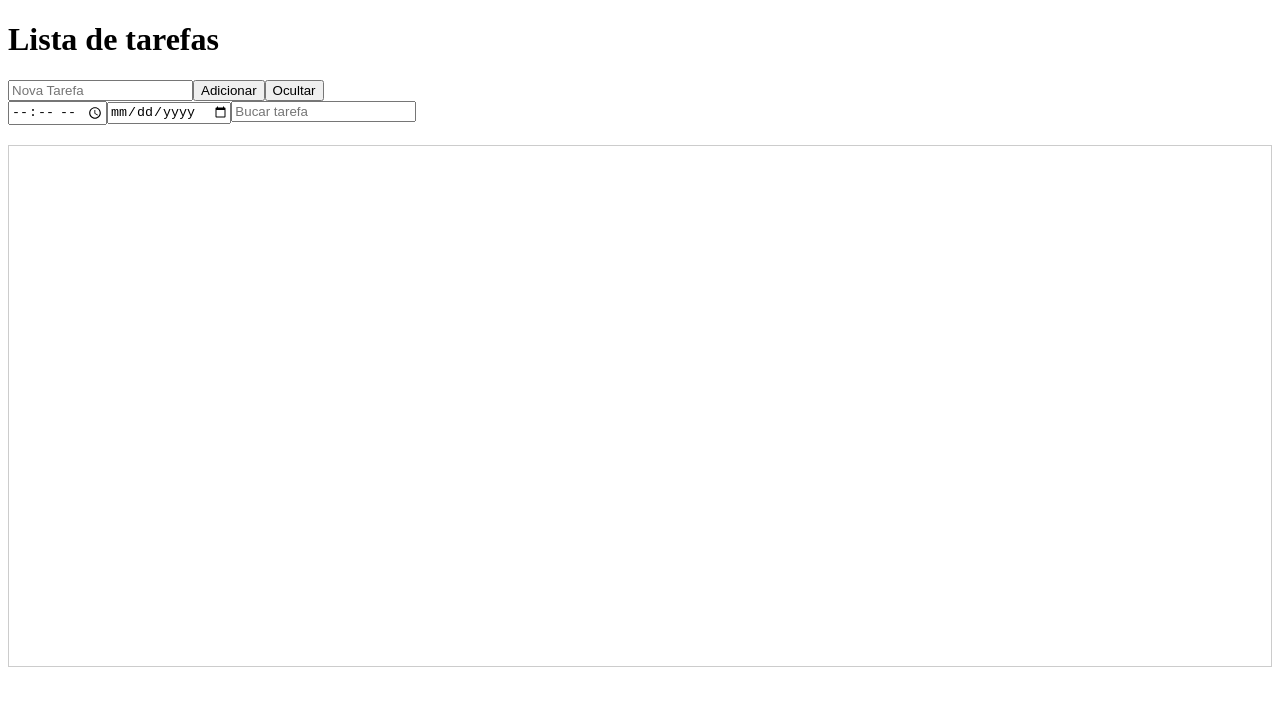
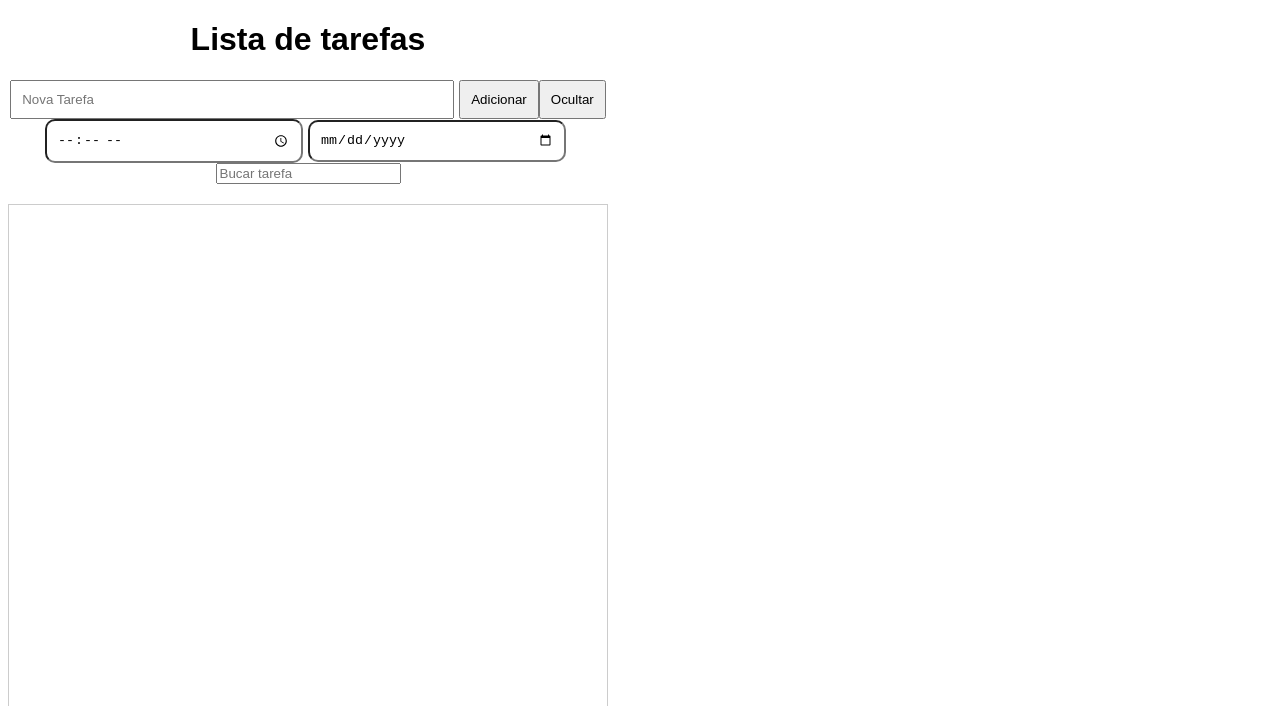
Before and after one commit to Gabriel-V-Martins/to-do-list_vite, a React (Vite) app in the folder to-do-list_vite/: page / in a window 1280 px wide. Shown: the top 706 px of the page. Built offline with nearby package versions, Linux system fonts and the light colour scheme.

Commit message:
Estilização 1

```diff
--- a/to-do-list_vite/src/App.jsx
+++ b/to-do-list_vite/src/App.jsx
@@ -74,7 +74,7 @@ function App() {
             type="time"
             value={hora}
             onChange={(e) => setHora(e.target.value)}
-          style={styles.inputADataHora}
+            style={styles.inputDataHora}
           />
           <input
             type="date"
@@ -95,7 +95,7 @@ function App() {
               overflowY: "scroll",
               border: "1px solid #ccc",
               padding: "10px",
-            marginTop: "20px",
+              marginTop: "20px"
             }}
           >
             {visivel && (
@@ -107,6 +107,25 @@ function App() {
   );
 }
 const styles = {
-  container: {},
+  container: {
+    maxWidth: "600px",
+    textAlign: "center",
+    fontFamily: "Arial, sans-serif",
+  },
+  inputDataHora: {
+    padding: "10px",
+    width: "39%",
+    marginRight: "5px",
+    borderRadius: "10px",
+  },
+  input: {
+    padding: "10px",
+    width: "70%",
+    marginRight: "5px",
+  },
+  button: {
+    padding: "10px",
+    cursor: "pointer",
+  },
 };
 export default App;
```
Lines whose indentation alone changed are shown as unchanged.
